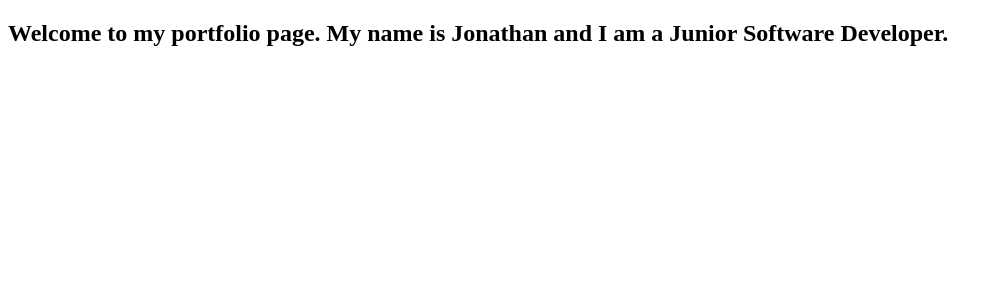
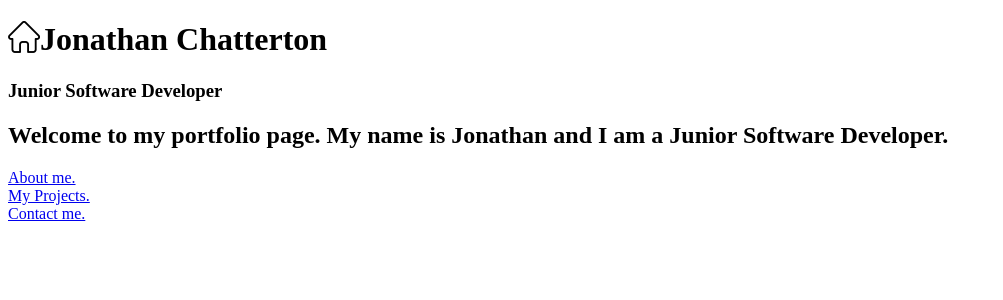
Before and after one commit to Jookz/Landing-Page, a React (Vite) app: page / in a window 1280 px wide. Shown: the top 300 px of the page, without its empty margins (0-1003 px from the left). Built offline with nearby package versions, Linux system fonts and the light colour scheme.

Commit message:
added navigation between pages

```diff
--- a/src/App.css
+++ b/src/App.css
@@ -1,3 +1,8 @@
 .little-github {
   height: 2rem;
 }
+
+.home-icon {
+  height: 2rem;
+  float: left;
+}
--- a/src/App.jsx
+++ b/src/App.jsx
@@ -4,10 +4,12 @@ import Home from "./Components/Home";
 import About from "./Components/About";
 import Projects from "./Components/Projects";
 import Contact from "./Components/Contact";
+import Header from "./Components/Header";
 
 function App() {
   return (
     <>
+      <Header />
       <Routes>
         <Route path="/" element={<Home />} />
         <Route path="/about" element={<About />} />
--- a/src/Components/Header.jsx
+++ b/src/Components/Header.jsx
@@ -1,8 +1,12 @@
 import React from "react";
+import { Link } from "react-router-dom";
 
 export default function Header() {
   return (
     <div>
+      <Link to="/">
+        <img className="home-icon" src="../home-icon.png" alt="Home Icon" />
+      </Link>
       <h1>Jonathan Chatterton</h1>
       <h3>Junior Software Developer</h3>
     </div>
--- a/src/Components/Home.jsx
+++ b/src/Components/Home.jsx
@@ -1,10 +1,16 @@
 import React from "react";
+import { Link } from "react-router-dom";
 
 export default function Home() {
   return (
-    <h2>
-      Welcome to my portfolio page. My name is Jonathan and I am a Junior
-      Software Developer.
-    </h2>
+    <div>
+      <h2>
+        Welcome to my portfolio page. My name is Jonathan and I am a Junior
+        Software Developer.
+      </h2>
+      <Link to="/about">About me.</Link> <br />
+      <Link to="/projects">My Projects.</Link> <br />
+      <Link to="/contact">Contact me.</Link>
+    </div>
   );
 }
```
Also changed, not shown: home-icon.png (added).
